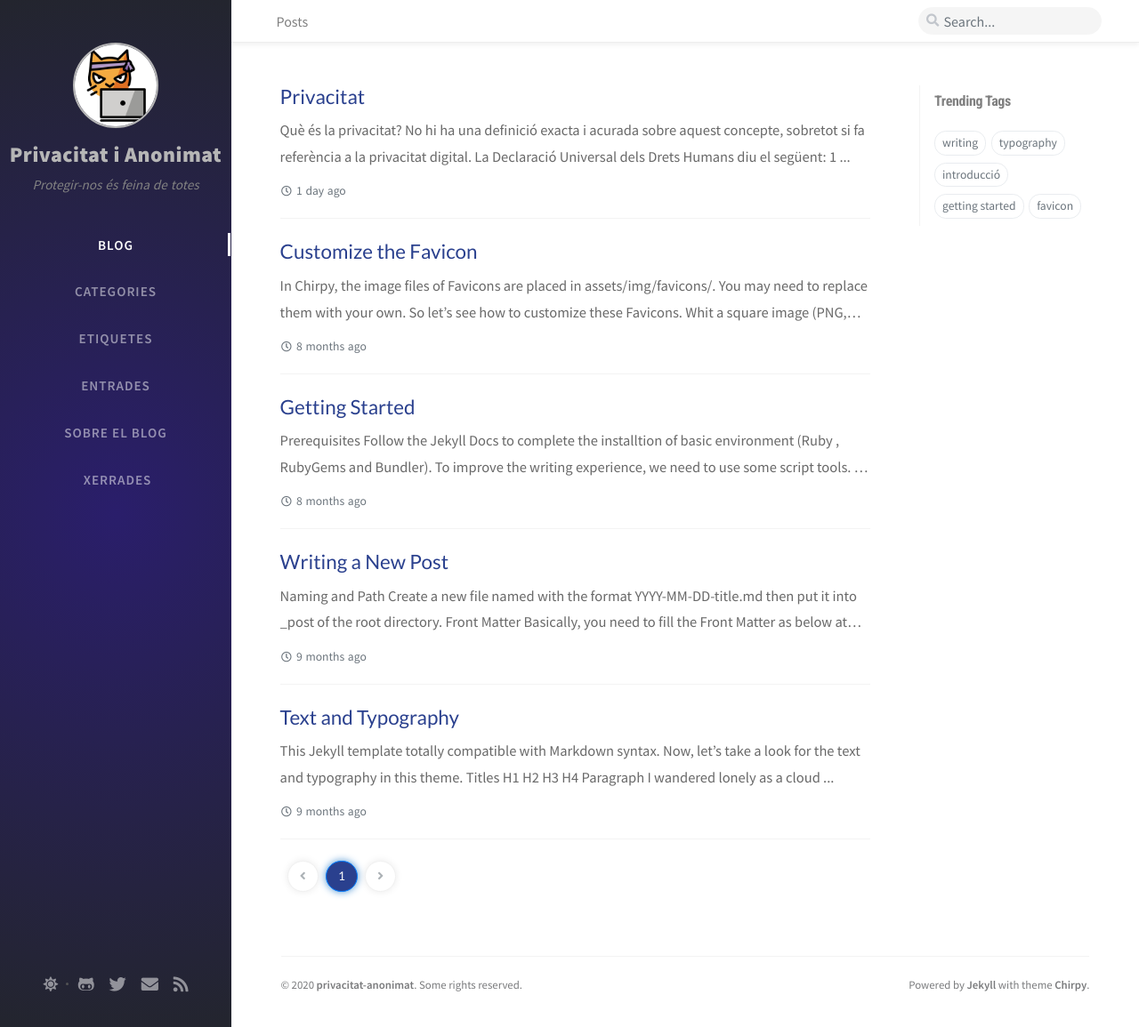
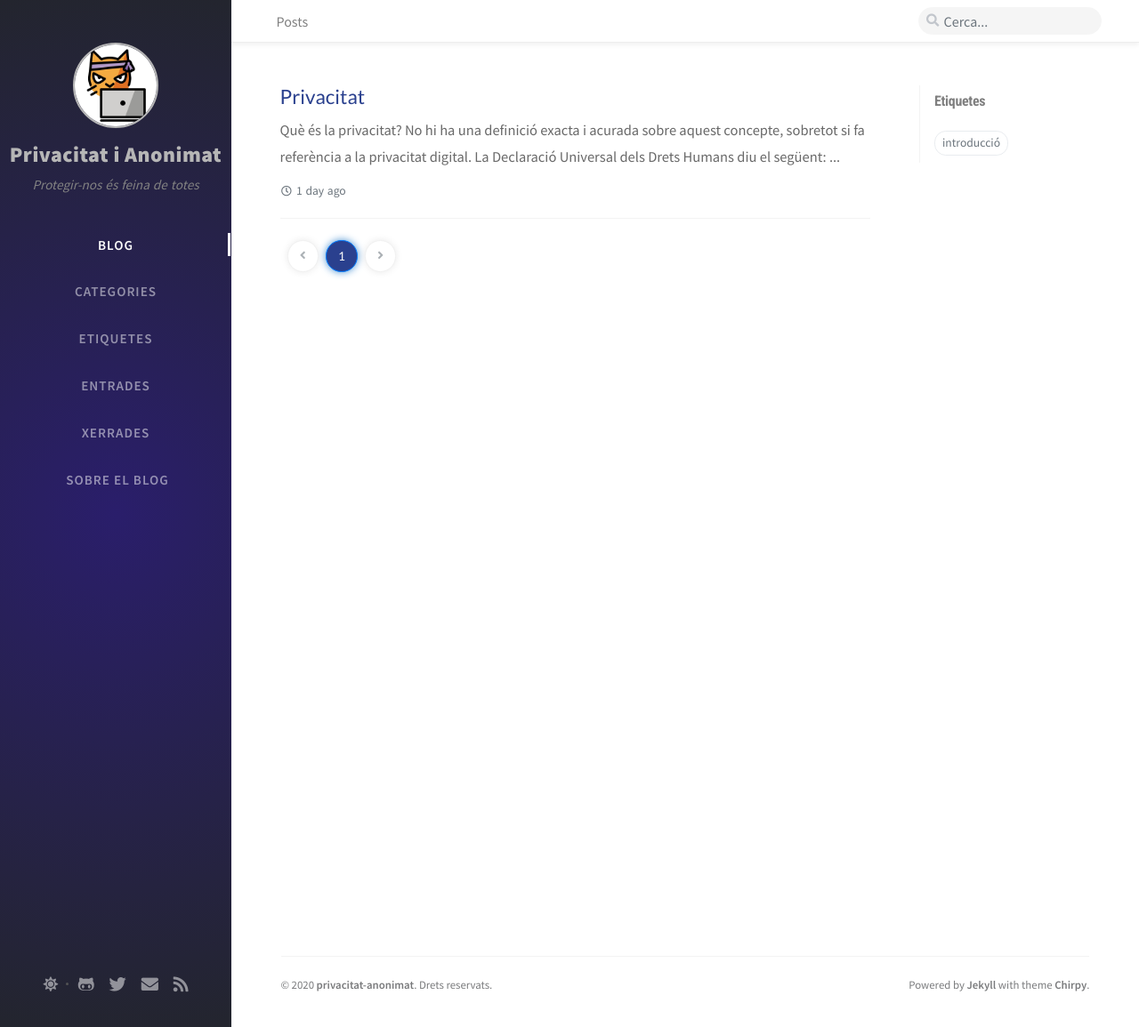
Before and after one commit to privacitat-anonimat/privacitat-anonimat.github.io, a Jekyll site: the page built from index.html, in a window 1280 px wide and 1155 px high. Shown: the whole window at 89% size. Built offline with Jekyll 4.4.1, drawn with Linux system fonts in a browser that asks for light colours; nearby versions of some CDN libraries; the list of posts is cut into pages by our own code; comment, search, counter and statistics services are not loaded.

Commit message:
Template

````diff
--- a/_data/rights.yml
+++ b/_data/rights.yml
@@ -10,8 +10,9 @@ license:
   name: CC BY 4.0
   link: "https://creativecommons.org/licenses/by/4.0/"
 
-brief: Some rights reserved.
+brief: Drets reservats.
 
 verbose: >-
-  Except where otherwise noted, the blog posts on this site are licensed
-  under the Creative Commons Attribution 4.0 International (CC BY 4.0) License by the author.
+  Les entrades d'aquest blog estan sota la llicencia de
+  Creative Commons Attribution 4.0 International (CC BY 4.0) License
+  i pertanyen a l'autor.
--- a/_data/share.yml
+++ b/_data/share.yml
@@ -6,7 +6,7 @@
 #  © 2020 Cotes Chung
 #  MIT Licensed
 
-label: "Share"
+label: "Compartir"
 
 platforms:
   -
--- a/_posts/2019-08-08-text-and-typography.md
+++ /dev/null
@@ -1,158 +0,0 @@
----
-title: Text and Typography
-author: Cotes Chung
-date: 2019-08-08 11:33:00 +0800
-categories: [Blogging, Demo]
-tags: [typography]
----
-
-This Jekyll template totally compatible with Markdown syntax. Now, let's take a look for the text and typography in this theme.
-
-## Titles
-
-***
-# H1
-
-<h2 data-toc-skip>H2</h2>
-
-<h3 data-toc-skip>H3</h3>
-
-#### H4
-
-***
-
-## Paragraph
-
-I wandered lonely as a cloud
-
-That floats on high o'er vales and hills,
-
-When all at once I saw a crowd,
-
-A host, of golden daffodils;
-
-Beside the lake, beneath the trees,
-
-Fluttering and dancing in the breeze.
-
-## Block Quote
-
-> This line to shows the Block Quote.
-
-## Tables
-
-|Company|Contact|Country|
-|:---|:--|---:|
-|Alfreds Futterkiste | Maria Anders | Germany
-|Island Trading | Helen Bennett | UK
-|Magazzini Alimentari Riuniti | Giovanni Rovelli | Italy
-
-## Link
-
-[http://127.0.0.1:4000](http://127.0.0.1:4000)
-
-
-## Footnote
-
-Click the hook will locate the footnote[^footnote].
-
-
-## Image
-
-![Desktop View]({{ "/assets/img/sample/mockup.png" | relative_url }})
-
-
-## Inline code
-
-This is an example of `Inline Code`.
-
-
-## Code Snippet
-
-### Common
-
-```
-This is a common code snippet, without syntax highlight and line number.
-```
-
-### Specific Languages
-
-#### Console
-
-```console
-$ date
-Sun Nov  3 15:11:12 CST 2019
-```
-
-
-#### Terminal
-
-```terminal
-$ env |grep SHELL
-SHELL=/usr/local/bin/bash
-PYENV_SHELL=bash
-```
-
-#### Ruby
-
-```ruby
-def sum_eq_n?(arr, n)
-  return true if arr.empty? && n == 0
-  arr.product(arr).reject { |a,b| a == b }.any? { |a,b| a + b == n }
-end
-```
-
-#### Shell
-
-```shell
-if [ $? -ne 0 ]; then
-    echo "The command was not successful.";
-    #do the needful / exit
-fi;
-```
-
-#### Liquid
-
-{% raw %}
-```liquid
-{% if product.title contains 'Pack' %}
-  This product's title contains the word Pack.
-{% endif %}
-```
-{% endraw %}
-
-#### HTML
-
-```html
-<div class="sidenav">
-  <a href="#contact">Contact</a>
-  <button class="dropdown-btn">Dropdown
-    <i class="fa fa-caret-down"></i>
-  </button>
-  <div class="dropdown-container">
-    <a href="#">Link 1</a>
-    <a href="#">Link 2</a>
-    <a href="#">Link 3</a>
-  </div>
-  <a href="#contact">Search</a>
-</div>
-```
-
-**Horizontal Scrolling**
-
-```html
-<div class="panel-group">
-  <div class="panel panel-default">
-    <div class="panel-heading" id="{{ category_name }}">
-      <i class="far fa-folder"></i>
-      <p>This is a very long long long long long long long long long long long long long long long long long long long long long line.</p>
-      </a>
-    </div>
-  </div>
-</div>
-```
-
-
-## Reverse Footnote
-
-[^footnote]: The footnote source.
--- a/_posts/2019-08-08-write-a-new-post.md
+++ /dev/null
@@ -1,152 +0,0 @@
----
-title: Writing a New Post
-author: Cotes Chung
-date: 2019-08-08 14:10:00 +0800
-categories: [Blogging, Tutorial]
-tags: [writing]
----
-
-## Naming and Path
-
-Create a new file named with the format `YYYY-MM-DD-title.md` then put it into `_post` of the root directory.
-
-## Front Matter
-
-Basically, you need to fill the [Front Matter](https://jekyllrb.com/docs/front-matter/) as below at the top of the post:
-
-```yaml
----
-title: TITLE
-date: YYYY-MM-DD HH:MM:SS +/-TTTT
-categories: [TOP_CATEGORIE, SUB_CATEGORIE]
-tags: [TAG]     # TAG names should always be lowercase
----
-```
-
-> **Note**: The posts' ***layout*** has been set to `post` by default, so there is no need to add the variable ***layout*** in Front Matter block.
-
-### Timezone of date
-
-In order to accurately record the release date of a post, you should not only setup the `timezone` of `_config.yml` but also provide the the post's timezone in field `date` of its Front Matter block. Format: `+/-TTTT`, e.g. `+0800`.
-
-### Categories and Tags
-
-The `categories` of each post is designed to contain up to two elements, and the number of elements in `tags` can be zero to infinity.
-
-The list of posts belonging to the same category/tag is recorded on a separate page. The number of such *category*/*tag* type pages is equal to the number of `categories`/`tags` for all posts, they must match perfectly.
-
-let's say there is a post with front matter:
-```yaml
-categories: [Animal, Insect]
-tags: bee
-```
-
-then we should have two *category* type pages placed in folder `categories` of root and one *tag* type page placed in folder `tags`  of root:
-
-```terminal
-jekyll-theme-chirpy
-├── categories
-│   ├── animal.html
-│   └── insect.html
-├── tags
-│   └── bee.html
-...
-```
-
-and the content of a *category* type page is
-
-```yaml
----
-layout: category
-title: CATEGORY_NAME        # e.g. Insect
-category: CATEGORY_NAME     # e.g. Insect
----
-```
-
-the content of a *tag* type page is
-
-```yaml
----
-layout: tag
-title: TAG_NAME             # e.g. bee
-tag: TAG_NAME               # e.g. bee
----
-```
-
-With the increasing number of posts, the number of categories and tags will increase several times!  If we still manually create these *category*/*tag* type files, it will obviously be a super time-consuming job, and it is very likely to miss some of them(i.e. when you click on the missing `category` or `tag` link from a post or somewhere, it will complain to you '404'). The good news is that we got a lovely script tool `_scripts/sh/create_pages.sh` to finish the boring task. Basically we will use it via `tools/init.sh` instead of running it separately. Check out its use case [here]({{ "/posts/getting-started/#option-1-built-by-github-pages" | relative_url }}).
-
-## Last modified date
-
-The last modified date of a post is obtained according to its latest git commit date, and all the modified date of the posts should be stored in `_data/updates.yml`. For example:
-
-```yaml
--
-  filename: getting-started             # the post filename without date and extension
-  lastmod: 2020-04-13 00:38:56 +0800    # the post last modified date
--
-  ...
-```
-
-You can choose to create this file manually, but as you may notice, the better approach is to let it be automatically generated by a tool script. And `_scripts/sh/dump_lastmod.py` was born for this! Similar to the another script `_scripts/sh/create_pages.sh` mentioned above, it is also be called from `tools/init.sh`, so it doesn't have to be used separately.
-
-When some posts have been modified since their published date and also the file `_data/updates.yml` was created correctly, a list with the label **Recent Updates** will be displayed in the right panel of the desktop view, which records the five most recently modified articles.
-
-## Table of Contents
-
-By default, the **T**able **o**f **C**ontents (TOC) is displayed on the right panel of the post. If you want to turn it off globally, go to `_config.yml` and set the variable `toc` to `false`. If you want to turn off TOC for specific post, add the following to post's [Front Matter](https://jekyllrb.com/docs/front-matter/):
-
-```yaml
----
-toc: false
----
-```
-
-
-## Comments
-
-Similar to TOC, the [Disqus](https://disqus.com/) comments is loaded by default in each post, and the global switch is defined by variable `comments` in file `_config.yml` . If you want to close the comment for specific post, add the following to the **Front Matter** of the post:
-
-```yaml
----
-comments: false
----
-```
-
-
-## Code Block
-
-Markdown symbols <code class="highlighter-rouge">```</code> can easily create a code block as following examples.
-
-```
-This is a common code snippet, without syntax highlight and line number.
-```
-
-## Specific Language
-
-Using <code class="highlighter-rouge">```Language</code> you will get code snippets with line Numbers and syntax highlight.
-
-> **Note**: The Jekyll style `{% raw %}{%{% endraw %} highlight LANGUAGE {% raw %}%}{% endraw %}` or `{% raw %}{%{% endraw %} highlight LANGUAGE linenos {% raw %}%}{% endraw %}` are not allowed to be used in this theme !
-
-```yaml
-# Yaml code snippet
-items:
-    - part_no:   A4786
-      descrip:   Water Bucket (Filled)
-      price:     1.47
-      quantity:  4
-```
-
-#### Liquid codes
-
-If you want to display the **Liquid** snippet, surround the liquid code with `{% raw %}{%{% endraw %} raw {%raw%}%}{%endraw%}` and `{% raw %}{%{% endraw %} endraw {%raw%}%}{%endraw%}` .
-
-{% raw %}
-```liquid
-{% if product.title contains 'Pack' %}
-  This product's title contains the word Pack.
-{% endif %}
-```
-{% endraw %}
-
-## Learn More
-For more knowledge about Jekyll posts, visit the [Jekyll Docs: Posts](https://jekyllrb.com/docs/posts/).
--- a/_posts/2019-08-09-getting-started.md
+++ /dev/null
@@ -1,203 +0,0 @@
----
-title: Getting Started
-author: Cotes Chung
-date: 2019-08-09 20:55:00 +0800
-categories: [Blogging, Tutorial]
-tags: [getting started]
----
-
-## Prerequisites
-
-Follow the [Jekyll Docs](https://jekyllrb.com/docs/installation/) to complete the installtion of basic environment (`Ruby `, `RubyGems` and `Bundler`).
-
-To improve the writing experience, we need to use some script tools. If your machine is running Debian or macOS, make sure that [GNU coreutils](https://www.gnu.org/software/coreutils/) is installed. Otherwise, install by:
-
-* Debian
-
-```console
-$ sudo apt-get install coreutils
-```
-
-* macOS
-
-```console
-$ brew install coreutils
-```
-
-
-## Jekyll Plugins
-
-[Fork **Chirpy** from GitHub](https://github.com/cotes2020/jekyll-theme-chirpy/fork), then clone your forked repo to local:
-
-```console
-$ git clone git@github.com:USER/jekyll-theme-chirpy.git -b master
-```
-
-and replace the `USER` above to your GitHub username.
-
-The first time you run or build the project on local machine, perform the installation of Jekyll plugins. Go to the root of repo and run:
-
-```terminal
-$ bundle install
-```
-
-`bundle` will automatically install all the dependent Jekyll Plugins that listed in the `Gemfile`.
-
-
-## Directory Structure
-
-The main files and related brief introductions are listed below.
-
-```sh
-jekyll-theme-chirpy/
-├── _data
-├── _includes
-├── _layouts
-├── _posts          # posts stay here
-├── _scripts
-├── .travis.yml     # remove it
-├── .github         # remove this, too
-├── assets
-├── tabs
-│   └── about.md    # the ABOUT page
-├── .gitignore
-├── 404.html
-├── Gemfile
-├── LICENSE
-├── README.md
-├── _config.yml     # configuration file
-├── tools           # script tools
-├── feed.xml
-├── index.html
-├── robots.txt
-└── sitemap.xml
-```
-
-
-As mentioned above, some files or directories should be removed from your repo:
-
-- .travis.yml
-- .github
-
-
-## Configuration
-
-Generally, go to `_config.yml` and configure the variables as needed. Some of them are typical options:
-
-* `url`
-
-    Set to your website url and there should be no slash symbol at the tail. Format: `<protocol>://<domain>`.
-
-
-* `avatar`
-
-    It defines the image file location of avatar. The sample image is `/assets/img/sample/avatar.jpg`, and should be replaced by your own one(a square image). Notice that a huge image file will increase the load time of your site, so keep your avatar image size as samll as possible(may be *<https://tinypng.com/>* will help).
-
-* `timezone`
-
-    To ensure that the posts' release date matches the city you live in, please modify the field `timezone` correctly. A list of all available values can be found on [TimezoneConverter](http://www.timezoneconverter.com/cgi-bin/findzone/findzone) or [Wikipedia](https://en.wikipedia.org/wiki/List_of_tz_database_time_zones).
-
-* `theme_mode`
-
-    There are three options for the theme color scheme:
-
-    - **dual**  - The default color scheme will follow the system settings, but if the system does not support dark mode, or the browser does not support `Media Queries Level 5`, the theme will be displayed as `light` mode by default. Anyway, the bottom left corner of the Sidebar will provide a button for users to switch color schemes.
-
-    - **dark**  - Always show dark mode.
-    - **light** - Always show light mode.
-
-
-##  Run Locally
-
-You may want to preview the site content before publishing, so just run the script tool:
-
-```terminal
-$ bash tools/run.sh
-```
-
-Open a brower and visit <http://localhost:4000>.
-
-Few days later, you may find that the file changes does not refresh in real time by using `run.sh`. Don't worry, the advanced option `-r` (or `--realtime`) will solve this problem, but it requires [**fswatch**](http://emcrisostomo.github.io/fswatch/) to be installed on your machine.
-
-##  Deploying to GitHub Pages
-
-Before the deployment begins, checkout the file `_config.yml` and make sure that the `url` has been configured. What's more, if you prefer the [Project site on GitHub](https://help.github.com/en/github/working-with-github-pages/about-github-pages#types-of-github-pages-sites) and also use the default domain `<username>.github.io`, remember to change the `baseurl` to your project name that starting with a slash. For example, `/project`.
-
-
-### Option 1: Built by GitHub Pages
-
-By deploying the site in this way, you're allowed to push the source code directly to the remote.
-
-> **Note**: If you want to use any third-party Jekyll plugins that not in [this list](https://pages.github.com/versions/), stop reading the current approach and go to [*Option 2: Build locally*](#option-2-build-locally).
-
-**1**. Rename the repository to:
-
-|Site Type | Repo's Name|
-|:---|:---|
-|User or Organization | `<username>.github.io`|
-|Project| Any one except `<username>.github.io`, let's say `project`|
-
-**2**. Commit the changes of the repo first, then run the initialization script:
-
-```console
-$ bash tools/init.sh
-```
-
-> Please note that the *Recent Update* list requires the latest git-log date of posts, thus make sure the changes in `_posts` have been committed before running this command.
-
-it will automatically generates the *Latest Modified Date* and *Categories / Tags* page for the posts and submit a commit. Its output is similar to the following log:
-
-```terminal
-[INFO] Success to update lastmod for 4 post(s).
-[INFO] Succeed! 3 category-pages created.
-[INFO] Succeed! 4 tag-pages created.
-[Automation] Updated the Categories, Tags, Lastmod for post(s).
- 11 files changed, 46 insertions(+), 3 deletions(-)
- ...
-Updated the Categories, Tags, Lastmod for post(s).
-```
-
-
-**3**. Push the changes to `origin/master` then go to GitHub website and enable GitHub Pages service for the repo.
-
-**4**. Check it out:
-
-|Site Type | Site URL |
-|:---|:---|
-|User or Organization | `https://<username>.github.io/`|
-|Project| `https://<username>.github.io/project/`|
-
-
-### Option 2: Build Locally
-
-For security reasons, GitHub Pages runs on `safe` mode, which means the third-party Jekyll plugins or custom scripts won't work. If you want to use any another plugins that not in the [whitelist](https://pages.github.com/versions/), **you have to generate the site locally rather than on GitHub Pages**.
-
-**1**. Browse to GitHub website, create a brand new repo named:
-
-|Site Type | Repo's Name|
-|:---|:---|
-|User or Organization | `<username>.github.io`|
-|Project| Any one except `<username>.github.io`, let's say `project`|
-
-and clone it.
-
-**2**. In the root of the source project, build your site by:
-
-```console
-$ bash tools/build.sh -d /path/to/local/project/
-```
-
-The generated static files will be placed in the root of `/path/to/local/project`. Commit and push the changes to the `master` branch on GitHub.
-
-**3**. Go to GitHub website and enable Pages service for the new repository.
-
-**4**. Visit at:
-
-|Site Type | Site URL |
-|:---|:---|
-|User or Organization | `https://<username>.github.io/`|
-|Project| `https://<username>.github.io/project/`|
-
-### Finishing work
-
-No matter which way you choose to deploy the website on GitHub, please enforce the `HTTPS` for it. See official docs: [Configuring a publishing source for your GitHub Pages site](https://help.github.com/en/github/working-with-github-pages/securing-your-github-pages-site-with-https).
--- a/_posts/2019-08-11-customize-the-favicon.md
+++ /dev/null
@@ -1,27 +0,0 @@
----
-title: Customize the Favicon
-author: Cotes Chung
-date: 2019-08-11 00:34:00 +0800
-categories: [Blogging, Tutorial]
-tags: [favicon]
-toc: false
----
-
-In [**Chirpy**](https://github.com/cotes2020/jekyll-theme-chirpy/), the image files of [Favicons](https://www.favicon-generator.org/about/) are placed in `assets/img/favicons/`. You may need to replace them with your own. So let's see how to customize these Favicons.
-
-Whit a square image (PNG, JPG or GIF) in hand, open the site [*Favicon & App Icon Generator*](https://www.favicon-generator.org/) and upload your original image.
-
-![upload-image]({{ "/assets/img/sample/upload-image.png" | relative_url }})
-
-Click button <kbd>Create Favicon</kbd> and wait a moment for the website to generate the icons of various sizes automatically.
-
-![download-icons]({{ "/assets/img/sample/download-icons.png" | relative_url }})
-
-Download the generated package, unzip and delete the following two from the extracted files:
-
-- browserconfig.xml
-- manifest.json
-
-Now, copy the rest image files (`.PNG` and `.ICO`) to cover the original one in folder `assets/img/favicons/`.
-
-Lastly, don't forget to rebuild your site so that the icon becomes your custom edition.
````
Also changed, not shown: _data/label.yml (+7 -7 lines), _data/tabs.yml (+5 -5 lines), _posts/2019-05-04-privacitat.md (+2 -3 lines), tabs/xerrades.md (+7 -0 lines).
